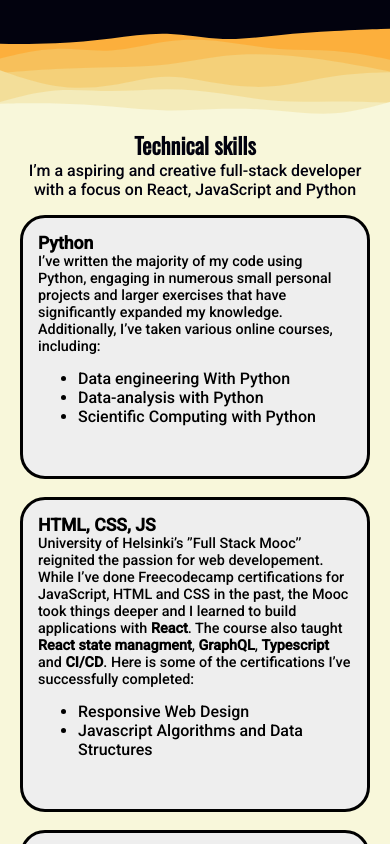
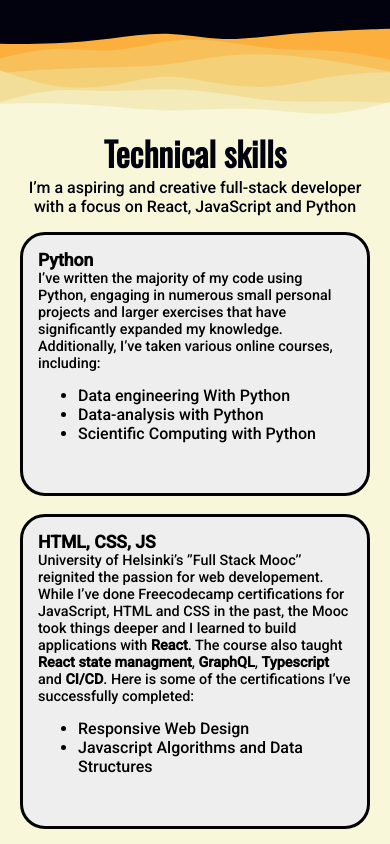
Before and after one commit to Jimpsoni/PortfolioWebPage, a React (Vite) app: page / in a window 390 px wide. Shown: the part 880-1724 px from the top of the page. Built offline with nearby package versions, Linux system fonts and the light colour scheme; a web font is replaced by a local one.

Commit message:
Update styles.css

```diff
--- a/src/components/maincontent/styles.css
+++ b/src/components/maincontent/styles.css
@@ -118,7 +118,7 @@
 
   .subheading2 {
     text-align: center;
-    font-size: 1.4rem;
+    font-size: 2.1rem;
   }
   .section {
     text-align: center;
```
